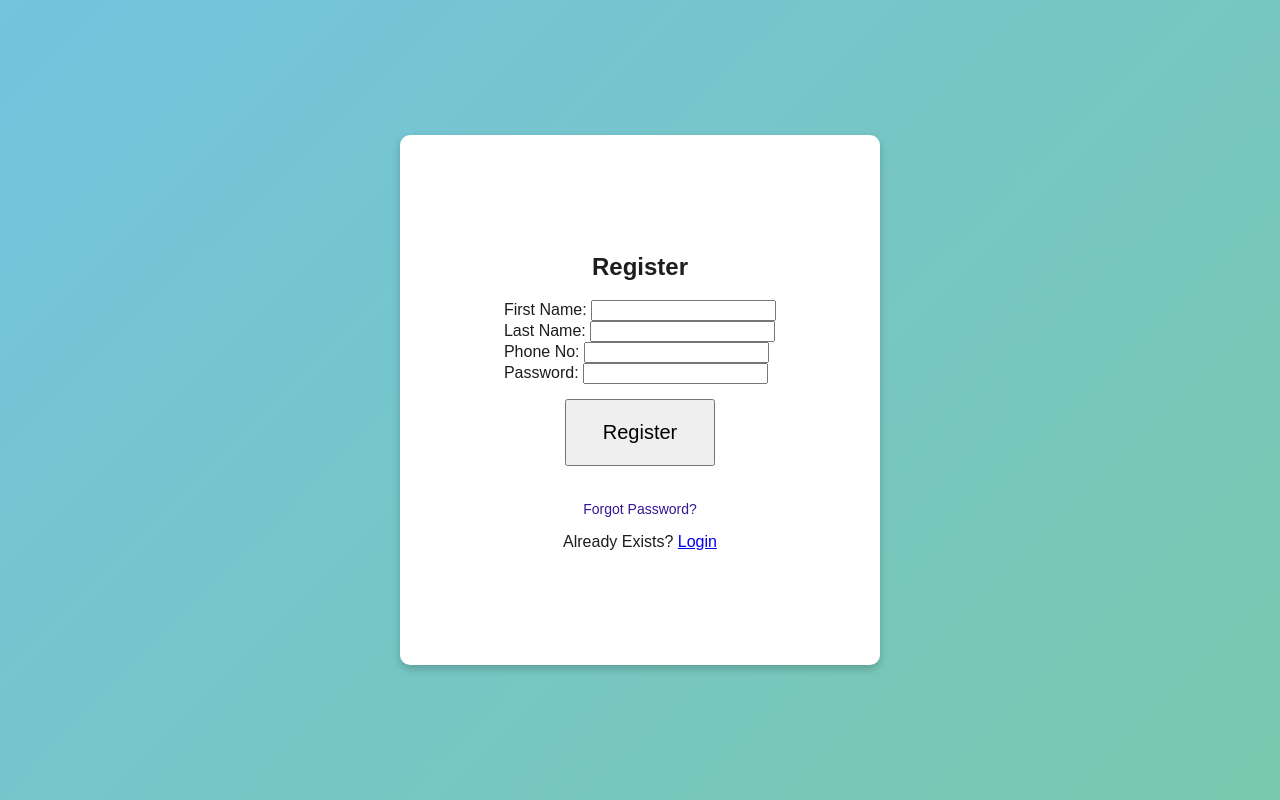
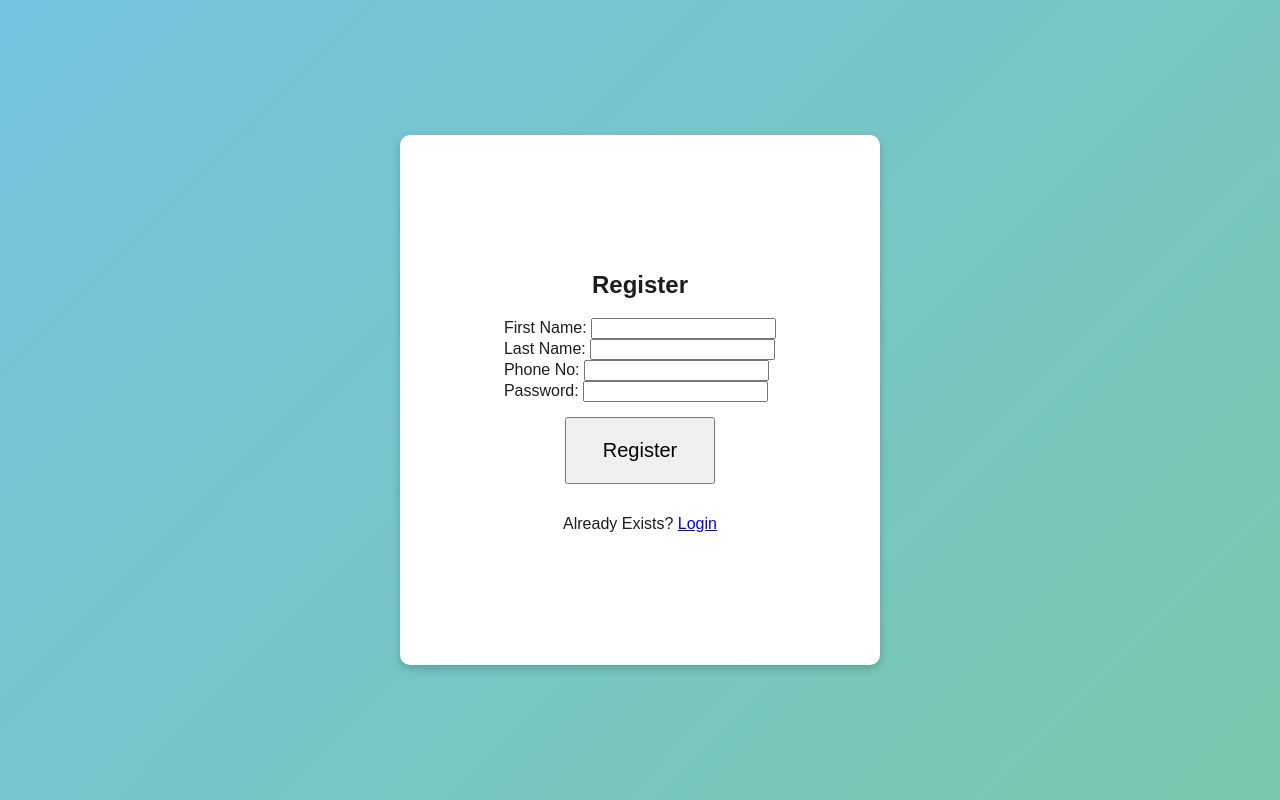
Before and after one commit to Steve154-SJ/securityguard-system, a plain HTML site: page indexReg.html in a window 1280 px wide. Drawn offline with Linux system fonts and the light colour scheme.

Commit message:
Forgot Password

```diff
--- a/indexReg.html
+++ b/indexReg.html
@@ -34,8 +34,6 @@
                 <button type="submit">Register</button>
             </div>
         </form>
-    <a href="#" class="new-password">Forgot Password?</a>
-
             <p class="register-link">Already Exists? <a href="index.html">Login</a></p>
     </div>
 </body>
```
